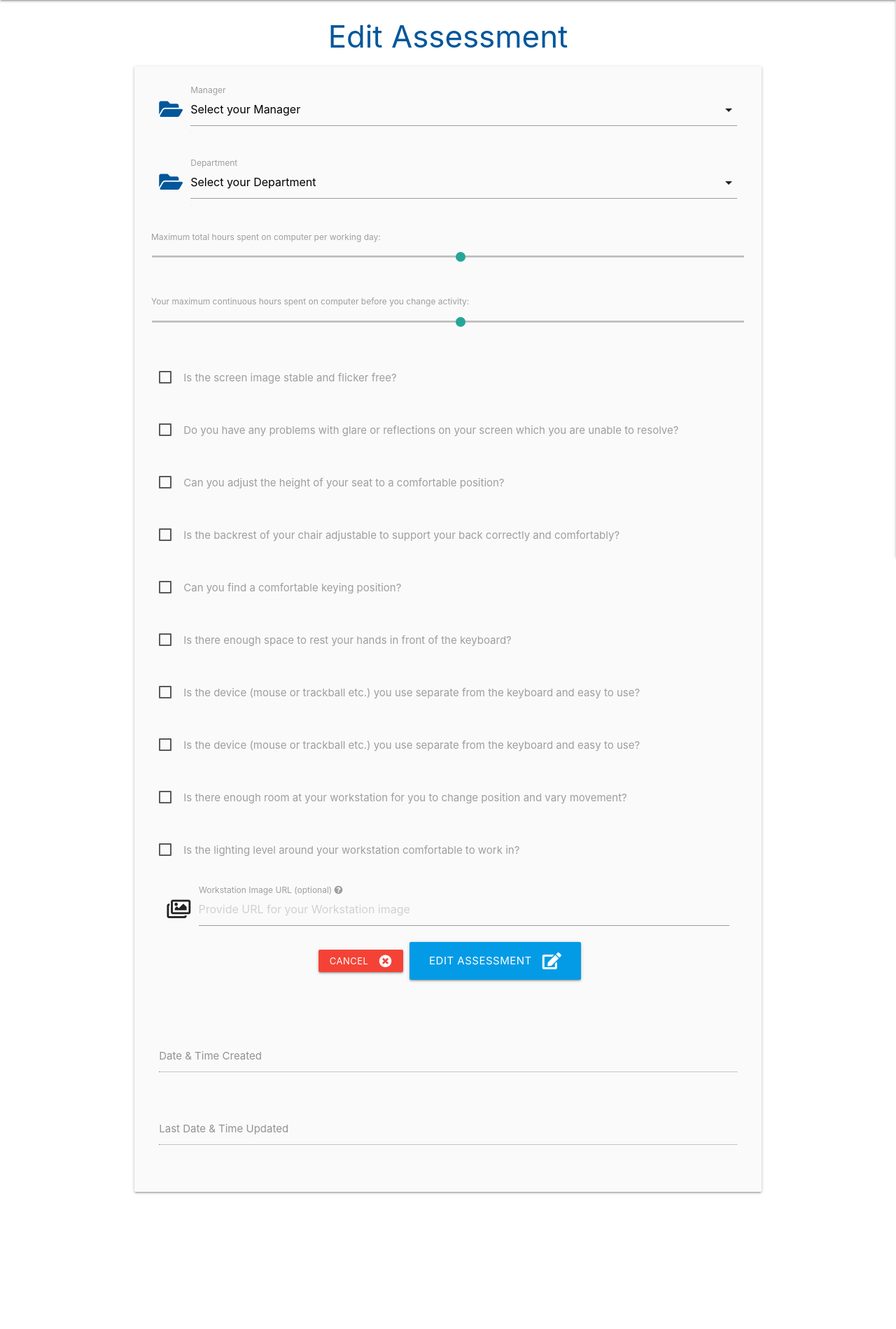
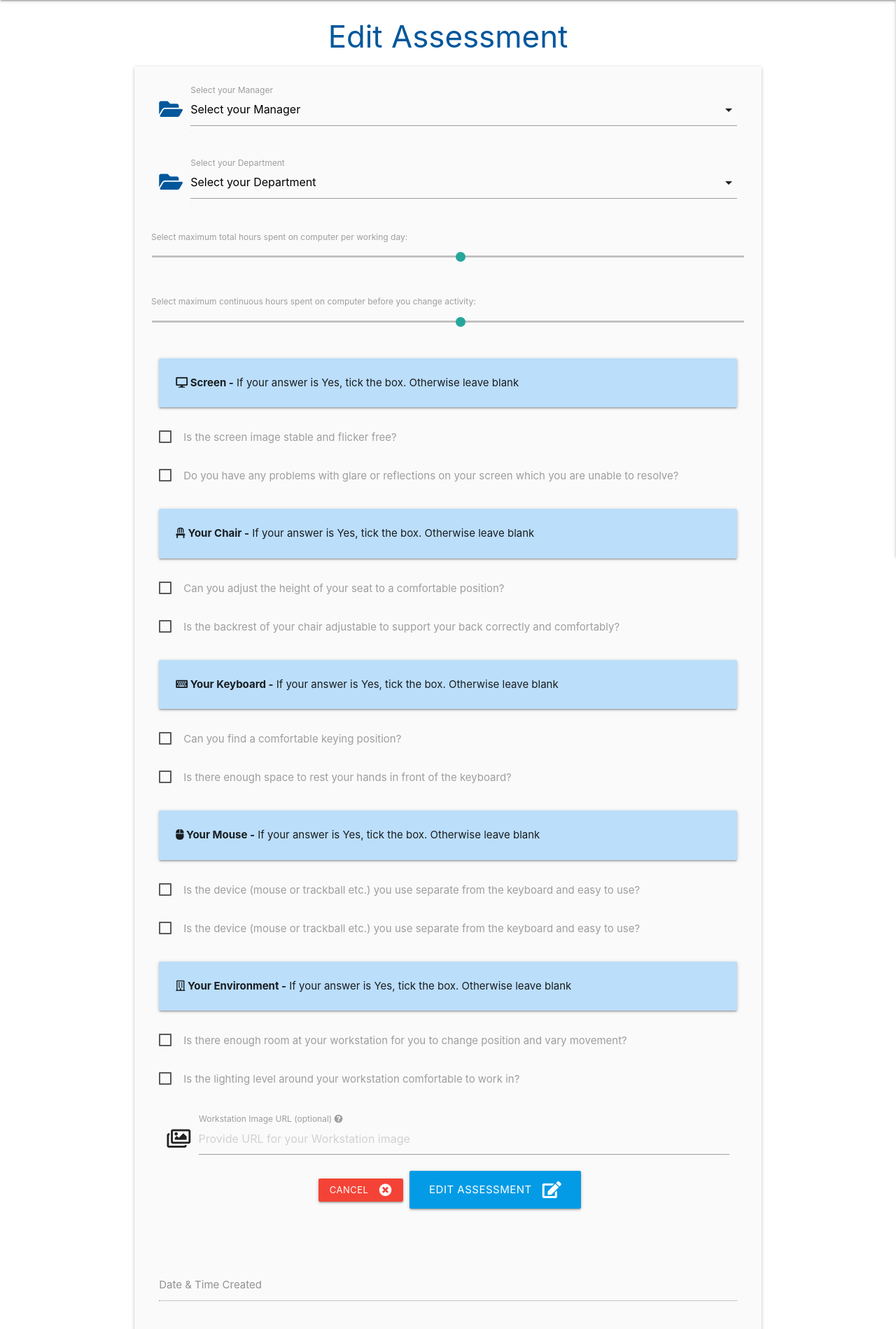
Before and after one commit to Code-Institute-Submissions/VDU-Assessment, a Flask app: template templates/edit_check.html in a window 1280 px wide. Shown: the part 64-1963 px from the top of the page at 70% size. Before the commit the page ends 1770 px from the top, so only its background shows below. Run offline with Flask 2, Linux system fonts and the light colour scheme; the template is opened without the code that fills it, so the values that code supplies are empty; some libraries are stand-ins or nearby versions.

Commit message:
Changed edit check form layout to match add check form

```diff
--- a/templates/edit_check.html
+++ b/templates/edit_check.html
@@ -20,7 +20,7 @@
                             {% endif %}
                         {% endfor %}
                     </select>
-					<label for="manager_name">Manager</label>
+					<label for="manager_name">Select your Manager</label>
 				</div>
 			</div>
             <!-- department dropdown -->
@@ -37,22 +37,24 @@
                             {% endif %}
                         {% endfor %}
                     </select>
-					<label for="dept_name">Department</label>
+					<label for="dept_name">Select your Department</label>
 				</div>
 			</div>
             <!-- Max Total Time -->
             <div class="row">
                 <p class="range-field">
-                    <label for="max_total_time">Maximum total hours spent on computer per working day:</label>
+                    <label for="max_total_time">Select maximum total hours spent on computer per working day:</label>
                     <input type="range" id="max_total_time" name="max_total_time" min="1" max="24" value="{{ check.max_total_time }}"/>
                 </p>
             </div>
             <!-- Max Continuous Time -->
             <div class="row">
                 <p class="range-field">
-                    <label for="max_continuous_time">Your maximum continuous hours spent on computer before you change activity:</label>
+                    <label for="max_continuous_time">Select maximum continuous hours spent on computer before you change activity:</label>
                     <input type="range" id="max_continuous_time" name="max_continuous_time" min="1" max="24" value="{{ check.max_continuous_time }}"/>
                 </p>
+            </div>
+            <div class="card-panel blue lighten-4"><i class="fas fa-desktop"></i><b> Screen -</b> If your answer is Yes, tick the box.  Otherwise leave blank
             </div>
             <!-- screen image stability -->
             <div class="row">
@@ -68,9 +70,7 @@
                         </label>
 					</div>
 				</div>
-			</div>
                 <!-- screen glare or reflections -->
-            <div class="row">
 				<div class="input-field col s12">
 					<div class="switch">
 						<label for="screen_q2">
@@ -83,6 +83,8 @@
                         </label>
 					</div>
 				</div>
+            </div>
+            <div class="card-panel blue lighten-4"><i class="fas fa-chair"></i>  <b> Your Chair -</b> If your answer is Yes, tick the box.  Otherwise leave blank
             </div>
              <!-- height of your seat -->
             <div class="row">
@@ -98,9 +100,7 @@
                         </label>
 					</div>
 				</div>
-			</div>
                 <!-- backrest of your chair  -->
-            <div class="row">
 				<div class="input-field col s12">
 					<div class="switch">
 						<label for="chair_q2">
@@ -113,6 +113,8 @@
                         </label>
 					</div>
 				</div>
+            </div>
+            <div class="card-panel blue lighten-4"><i class="fas fa-keyboard"></i><b> Your Keyboard -</b> If your answer is Yes, tick the box.  Otherwise leave blank
             </div>
              <!-- comfortable keying position   -->
             <div class="row">
@@ -128,9 +130,7 @@
                         </label>
 					</div>
 				</div>
-			</div>
                 <!-- enough space to rest your hands    -->
-            <div class="row">
 				<div class="input-field col s12">
 					<div class="switch">
 						<label for="keyboard_q2">
@@ -144,6 +144,7 @@
 					</div>
 				</div>
             </div>
+            <div class="card-panel blue lighten-4"><i class="fas fa-mouse"></i><b> Your Mouse -</b> If your answer is Yes, tick the box.  Otherwise leave blank</div>
              <!-- mouse seperate from keyboard   -->
             <div class="row">
 				<div class="input-field col s12">
@@ -158,9 +159,7 @@
                         </label>
 					</div>
 				</div>
-			</div>
                 <!-- mouse  work smoothly   -->
-            <div class="row">
 				<div class="input-field col s12">
 					<div class="switch">
 						<label for="mouse_q2">
@@ -174,6 +173,7 @@
 					</div>
 				</div>
             </div>
+            <div class="card-panel blue lighten-4"><i class="far fa-building"></i><b> Your Environment -</b> If your answer is Yes, tick the box.  Otherwise leave blank</div>
              <!-- room at your workstation   -->
             <div class="row">
 				<div class="input-field col s12">
@@ -188,9 +188,7 @@
                         </label>
 					</div>
 				</div>
-			</div>
                 <!-- lighting level at workstation   -->
-            <div class="row">
 				<div class="input-field col s12">
 					<div class="switch">
 						<label for="environment_q2">
```
Lines whose indentation alone changed are shown as unchanged.
